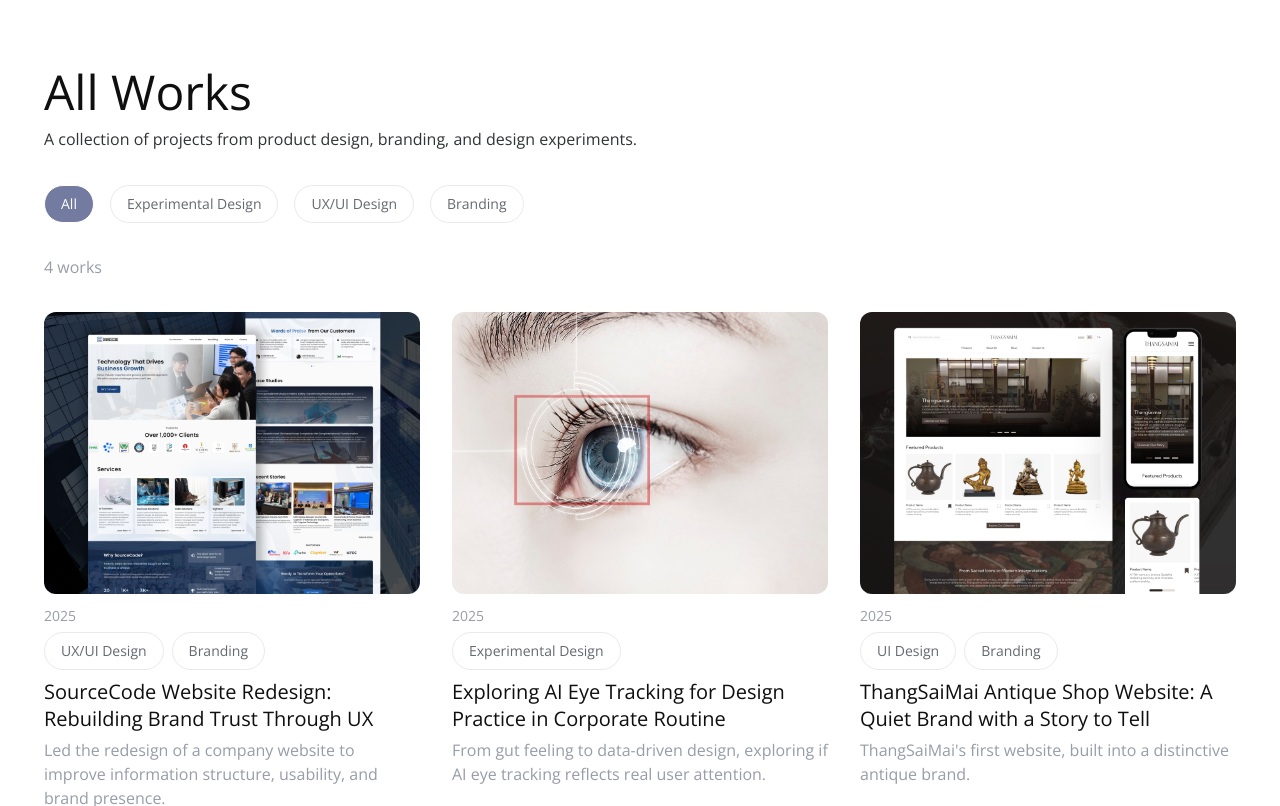
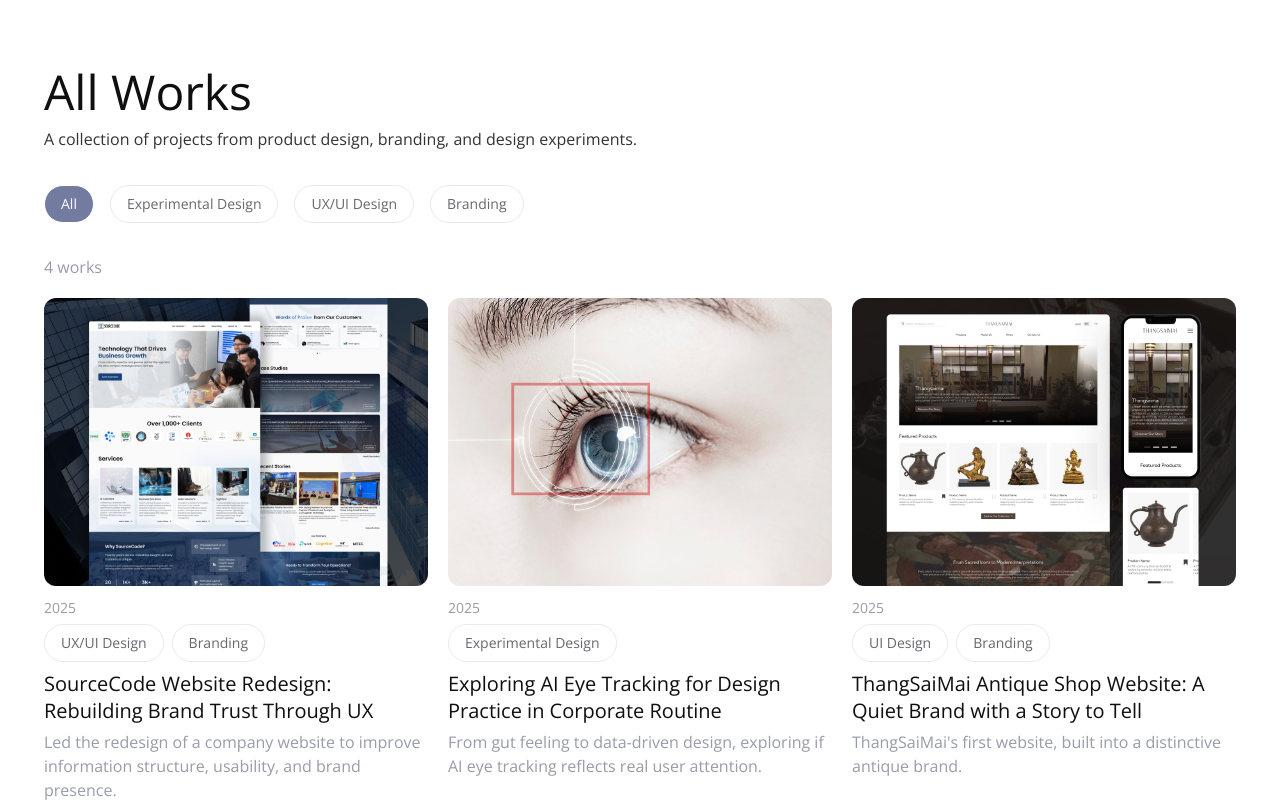
Before and after one commit to rungpilai/rungpilaip, a React (Vite) app: page /works in a window 1280 px wide. Shown: the top 806 px of the page. Built offline with nearby package versions, Linux system fonts and the light colour scheme.

Commit message:
fix: update layout and class names for consistency across FilterableWorks, About, and work components

```diff
--- a/src/components/FilterableWorks.jsx
+++ b/src/components/FilterableWorks.jsx
@@ -19,7 +19,7 @@ const FilterableWorks = ({ onWorkClick }) => {
 
   return (
     <>
-      <div className="flex flex-col gap-8">
+      <div className="flex flex-col">
         <div className="flex flex-wrap gap-4">
           {TAGS.map((tag) => (
             <Chip
@@ -30,8 +30,8 @@ const FilterableWorks = ({ onWorkClick }) => {
             />
           ))}
         </div>
-        <div className="self-stretch justify-start text-(--color-text-subtitle)">{workCount} {workCount > 1 ? "works": "work"}</div>
-        <div className="grid grid-cols-1 md:grid-cols-2 lg:grid-cols-3 gap-8">
+        <div className="mt-8 mb-4.5 self-stretch justify-start text-(--color-text-subtitle)">{workCount} {workCount > 1 ? "works": "work"}</div>
+        <div className="grid grid-cols-1 md:grid-cols-2 lg:grid-cols-3 gap-5">
           {WORKS.filter((work) =>
             selectedTag.keywords?.some(keyword => work.tags.includes(keyword)),
           ).map((work) => (
--- a/src/pages/About.jsx
+++ b/src/pages/About.jsx
@@ -7,7 +7,7 @@ const About = () => {
     return (
         <>
             <main className='md:mt-12'>
-                <div className="container mx-auto">
+                <div className="container-about">
                     <PageTitle className="text-[32px] mb-12 md:mb-16">
                         About <span className="text-(--color-primary)">Rungpilai</span>
                     </PageTitle>
--- a/src/pages/work/ET.jsx
+++ b/src/pages/work/ET.jsx
@@ -16,7 +16,7 @@ const S = {
 const ET = () => {
     return (
         <>
-            <main className="container-work mx-auto mt-16">
+            <main className="container-work md:mt-16">
                 <HeaderWork
                     title={<><span className="text-(--color-primary)">AI Eye Tracking</span>{' '}for Design Practice in Corporate Routine</>}
                     tags={['Experimental Design']}
--- a/src/pages/work/SC.jsx
+++ b/src/pages/work/SC.jsx
@@ -14,7 +14,7 @@ const S = {
 const SC = () => {
     return (
         <>
-            <main className="container-work mx-auto md:mt-16">
+            <main className="container-work md:mt-16">
                 <HeaderWork
                     title={<>SourceCode Website Redesign: Rebuilding Brand Trust <span className="text-(--color-primary)">Through UX</span></>}
                     tags={['UX/UI Design', 'Branding']}
--- a/src/pages/work/SCG.jsx
+++ b/src/pages/work/SCG.jsx
@@ -16,7 +16,7 @@ const S = {
 const SCG = () => {
     return (
         <>
-            <main className="container-work mx-auto mt-16">
+            <main className="container-work md:mt-16">
                 <HeaderWork
                     title={<><span className="text-(--color-primary)">SCG Home</span> UX Case Study for Home Renovators</>}
                     tags={['UX/UI Design']}
--- a/src/pages/work/TSM.jsx
+++ b/src/pages/work/TSM.jsx
@@ -16,7 +16,7 @@ const S = {
 const TSM = () => {
     return (
         <>
-            <main className="container-work mx-auto mt-16">
+            <main className="container-work md:mt-16">
                 <HeaderWork
                     title={<><span className="text-(--color-primary)">ThangSaiMai</span> Antique Shop Website Design</>}
                     tags={['UI Design', 'Branding']}
```
